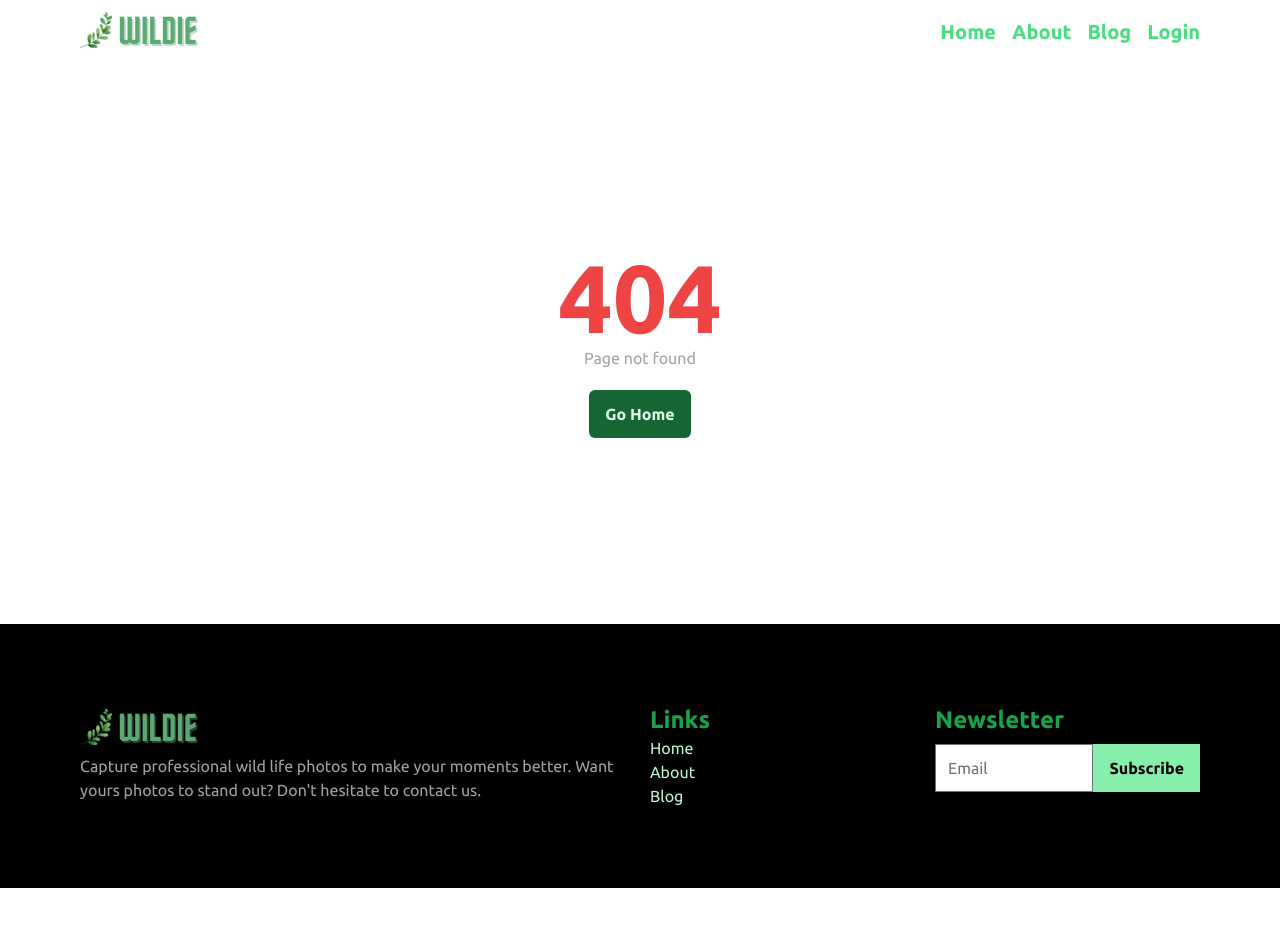
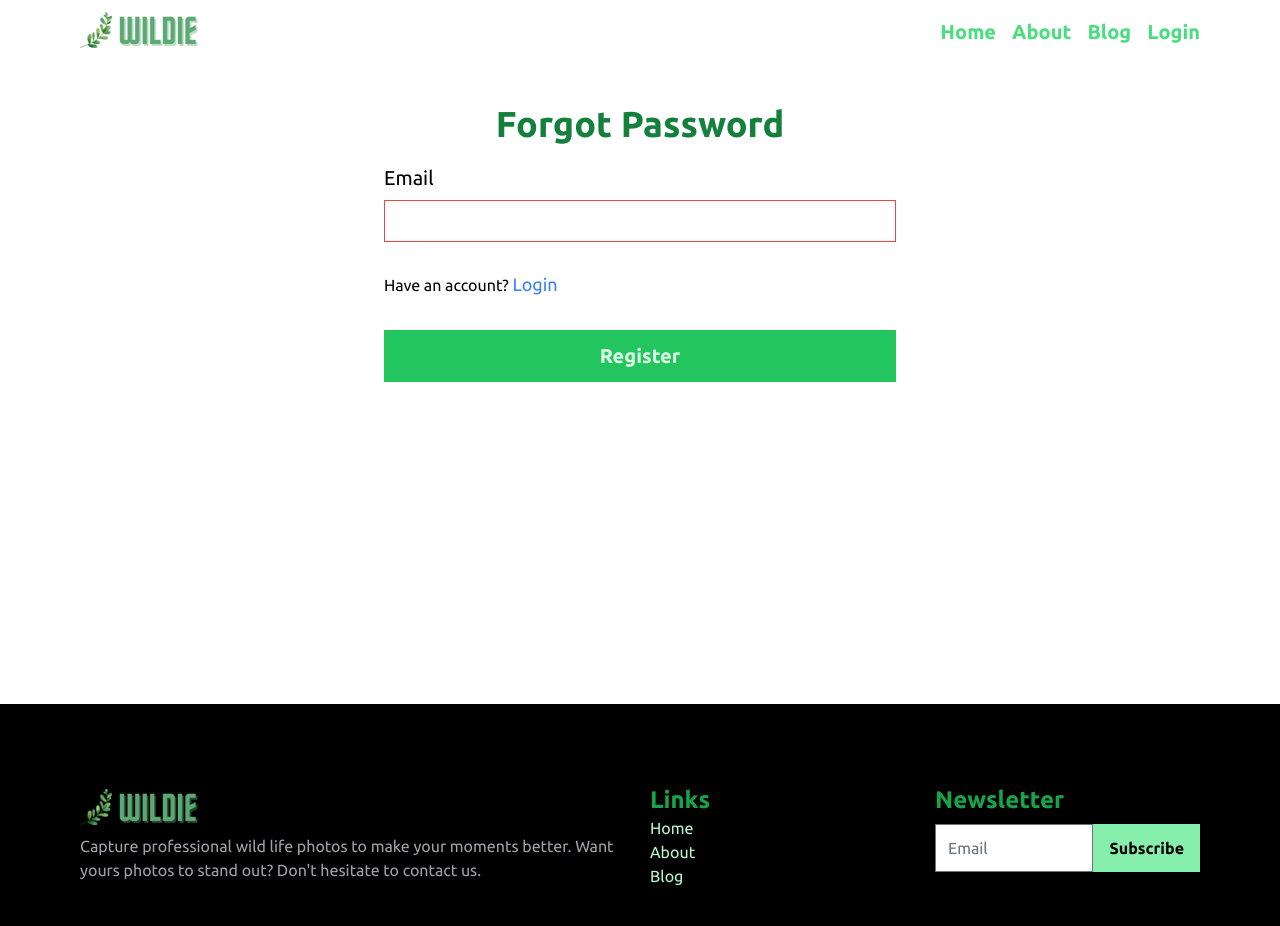
Before and after one commit to shahriyardx/wildie, a React (Vite) app: page /reset in a window 1280 px wide. Shown: the top 926 px of the page. Before the commit the page ends 888 px from the top, so only its background shows below. Built offline with nearby package versions, Linux system fonts and the light colour scheme; no server answers.

Commit message:
Added forgot password

```diff
--- a/package.json
+++ b/package.json
@@ -15,6 +15,7 @@
     "react": "^18.0.0",
     "react-dom": "^18.0.0",
     "react-firebase-hooks": "^5.0.3",
+    "react-hot-toast": "^2.2.0",
     "react-icons": "^4.3.1",
     "react-lazy-load-image-component": "^1.5.4",
     "react-router-dom": "^6.3.0",
--- a/src/App.jsx
+++ b/src/App.jsx
@@ -5,24 +5,30 @@ import About from './pages/About'
 import Blog from './pages/Blog'
 import Checkout from './pages/Checkout'
 import Error404 from './pages/Error404'
+import Forgot from './pages/Forgot'
 import Home from './pages/Home'
 import Login from './pages/Login'
 import Register from './pages/Register'
 import Sucecss from './pages/Sucecss'
+import { Toaster } from 'react-hot-toast';
 
 function App() {
 
   return (
+    <>
       <Routes>
         <Route path="/" element={<Home />} />
         <Route path="/about" element={<About />} />
         <Route path="/blog" element={<Blog />} />
         <Route path="/login" element={<Login />} />
         <Route path="/register" element={<Register />} />
+        <Route path="/reset" element={<Forgot />} />
         <Route path="/checkout/:serviceId" element={<RequireAuth><Checkout /></RequireAuth>} />
         <Route path="/success" element={<Sucecss />} />
         <Route path="*" element={<Error404 />} />
       </Routes>
+      <Toaster />
+    </>
   )
 }
 
--- /dev/null
+++ b/src/pages/Forgot.jsx
@@ -0,0 +1,59 @@
+import React, { useState } from 'react'
+import Button from '../components/Button/Button'
+import Container from '../components/Layout/Container'
+import Page from '../components/Layout/Page'
+import { ImSpinner2 } from 'react-icons/im'
+
+import { Link } from 'react-router-dom'
+import { useSendPasswordResetEmail } from 'react-firebase-hooks/auth'
+import toast from 'react-hot-toast';
+import useAuth from '../firebase/useAuth'
+
+const Forgot = () => {
+  const [email, setEmail] = useState('')
+  const auth = useAuth()
+  const [sendPasswordResetEmail, sending, error] = useSendPasswordResetEmail(auth);
+
+  const handleSubmit = async (e) => {
+    e.preventDefault()
+
+    await sendPasswordResetEmail(email)
+
+    if (error) {
+      toast.error("Please check your email")
+    } else {
+      toast.success("Email sent")
+      setEmail("")
+    }
+  }
+
+  return (
+    <Page>
+      <Container className='py-10 min-h-[80vh]'>
+        <h1 className='text-4xl text-green-700 font-bold text-center mb-5'>Forgot Password</h1>
+        <div className='max-w-lg mx-auto'>
+          <form onSubmit={async (e) => handleSubmit(e)}>
+            <div className='flex flex-col gap-5'>
+              <div className='flex flex-col gap-2'>
+                <label htmlFor="email" className='text-xl'>Email</label>
+                <input value={email} onChange={e => setEmail(e.target.value)} type="email" placeholder='Email' className='placeholder:text-transparent invalid:ring-red-500 invalid:border-red-500 border-green-600' required/>
+              </div>
+
+            <div className='mt-2'>
+              <p>Have an account? <Link className='text-lg text-blue-500' to="/login">Login</Link></p>
+            </div>
+
+            <div className='mt-3'>
+              <Button type='submit' className='w-full bg-green-500 text-green-100 text-xl font-normal flex items-center justify-center'>
+              {sending ? <ImSpinner2 className='animate-spin text-2xl' /> : 'Register'}
+              </Button>
+            </div>
+            </div>
+          </form>
+        </div>
+      </Container>
+    </Page>
+  )
+}
+
+export default Forgot
--- a/src/pages/Login.jsx
+++ b/src/pages/Login.jsx
@@ -93,6 +93,7 @@ const Login = () => {
                 {g_loading ? <ImSpinner2 className='animate-spin text-2xl' /> : <><FcGoogle className='text-2xl' /> Google</>}
               </Button>
             </div>
+            <Link className='text-lg text-blue-500' to="/reset">Forgot password?</Link>
 
             <p className='text-red-500 text-lg text-center mt-3'>{error}</p>
           </form>
```
Also changed, not shown: 1 other file (tests, documents, lock files or other folders). Lines whose indentation alone changed are shown as unchanged.
